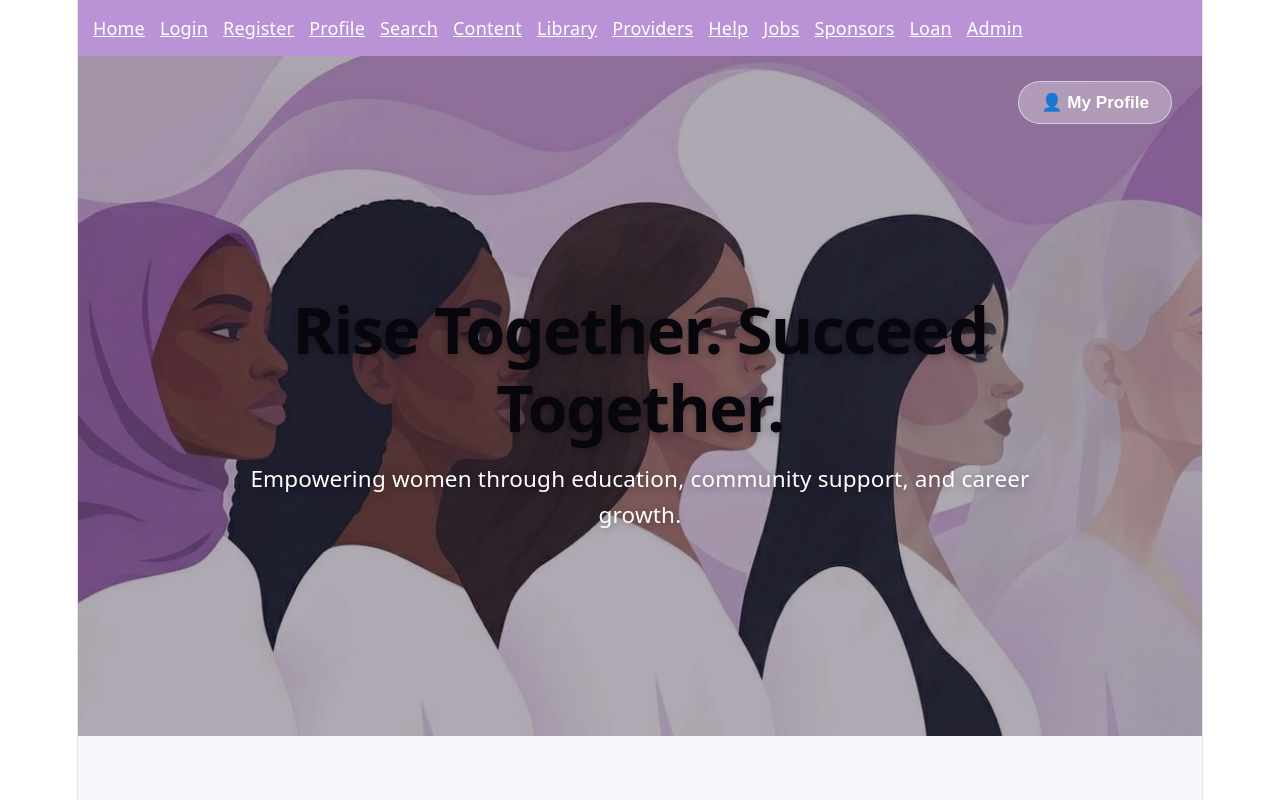
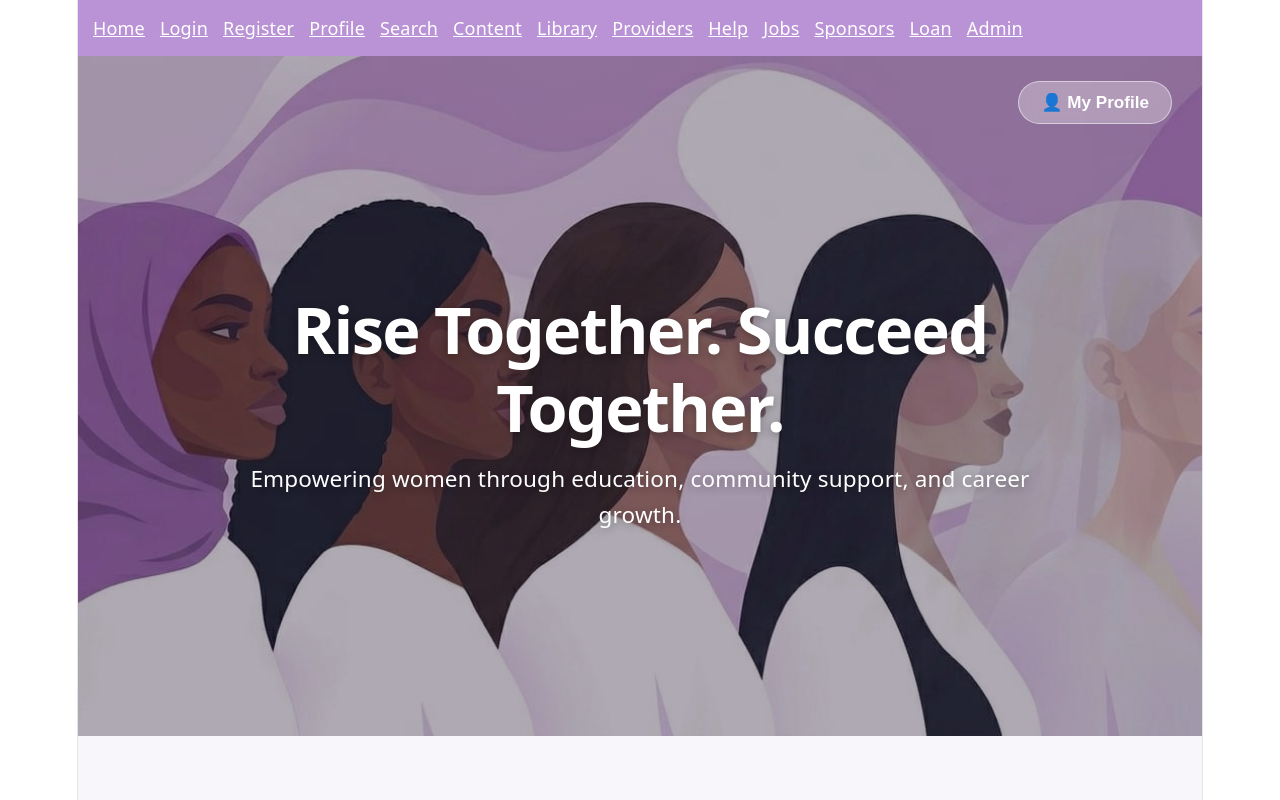
Before and after one commit to SusmitaRaniMohontho/SheRise, a React (Vite) app: page /home in a window 1280 px wide. Shown: the top 800 px of the page. Built offline with nearby package versions, Linux system fonts and the light colour scheme.

Commit message:
cng by a

```diff
--- a/src/pages/Home.jsx
+++ b/src/pages/Home.jsx
@@ -285,6 +285,7 @@ const styles = {
     marginBottom: "15px",
     lineHeight: "1.2",
     textShadow: "0 2px 10px rgba(0,0,0,0.3)",
+    color: "#ffffff",
   },
   heroSubtitle: {
     fontSize: "1.25rem",
```
